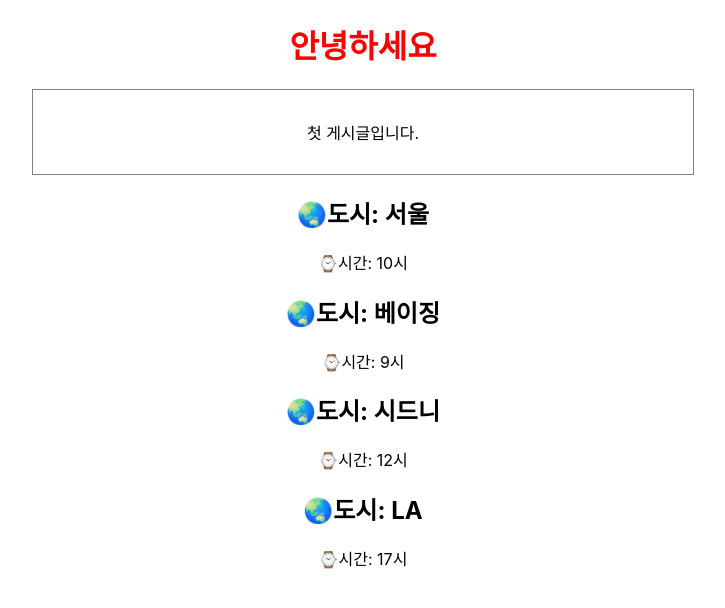
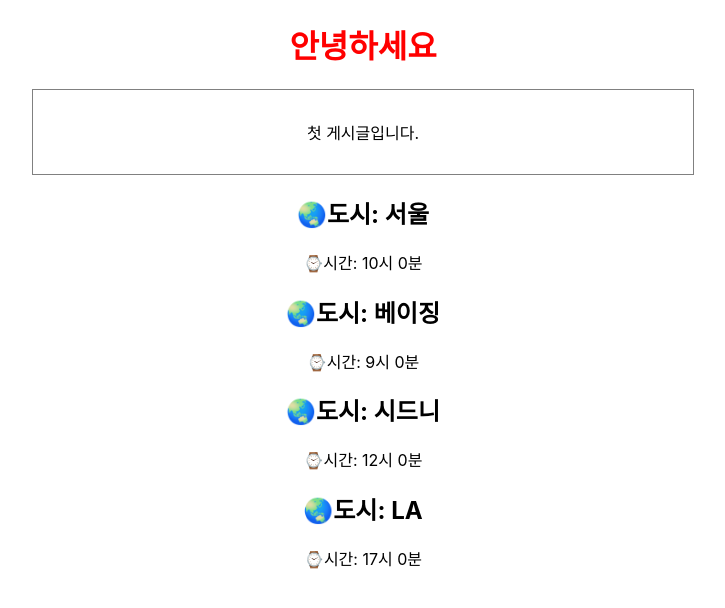
Before and after one commit to baaaam771/react_basic, a React (Create React App) app: page / in a window 1280 px wide. Shown: the top 608 px of the page, without its empty margins (277-1002 px from the left). Built offline with nearby package versions, Linux system fonts and the light colour scheme.

Commit message:
using state

```diff
--- a/src/App.js
+++ b/src/App.js
@@ -1,15 +1,39 @@
 import logo from './logo.svg';
 import './App.css';
+import {Component} from 'react'
 
 
-function WorldClock(props) {
-  return (
-    <div className={"WorldClock"}>
-      <h2>🌏도시: {props.city}</h2>
-      <p>⌚시간: {props.time}시</p>
-    </div>
-  )
+// function WorldClock(props) {
+//   return (
+//     <div className={"WorldClock"}>
+//       <h2>🌏도시: {props.city}</h2>
+//       <p>⌚시간: {props.time}시</p>
+//     </div>
+//   )
+// }
+
+// 시 분 변화 동적으로 변하는 것을 만들고 싶다 state
+class WorldClock extends Component {
+
+  constructor(props) {
+    super(props)
+    this.state = {
+      hour: this.props.time,
+      minute: 0
+    }
+  }
+
+  render() {
+    return (
+      <div className={"WorldClock"}>
+        <h2>🌏도시: {this.props.city}</h2>
+        <p>⌚시간: {this.state.hour}시 {this.state.minute}분</p>
+      </div>
+    )
+  }
+
 }
+
 
 function App() {
   const cityTimeData = [
```
